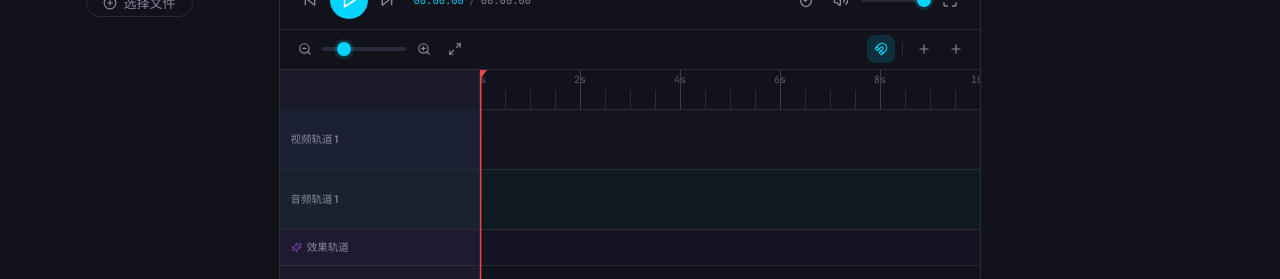
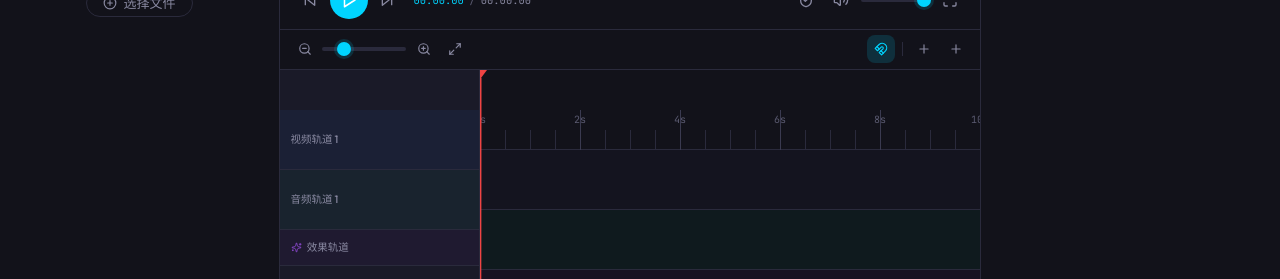
Before and after one commit to anderson6666/aijianji, a React (Vite) app: page / in a window 1280 px wide. Shown: the part 521-800 px from the top of the page. Built offline with nearby package versions, Linux system fonts and the light colour scheme.

Commit message:
fix: 修复时间标尺标签被轨道内容遮挡的问题

```diff
--- a/src/components/Timeline/Timeline.tsx
+++ b/src/components/Timeline/Timeline.tsx
@@ -326,7 +326,7 @@ function Timeline() {
             onDragOver={handleDragOver}
             onDragLeave={handleDragLeave}
             onDrop={handleDrop}
-            style={{ minWidth: timelineWidth }}
+            style={{ minWidth: timelineWidth, paddingTop: rulerHeight }}
           >
             {/* 时间标尺 */}
             <TimelineRuler
```
